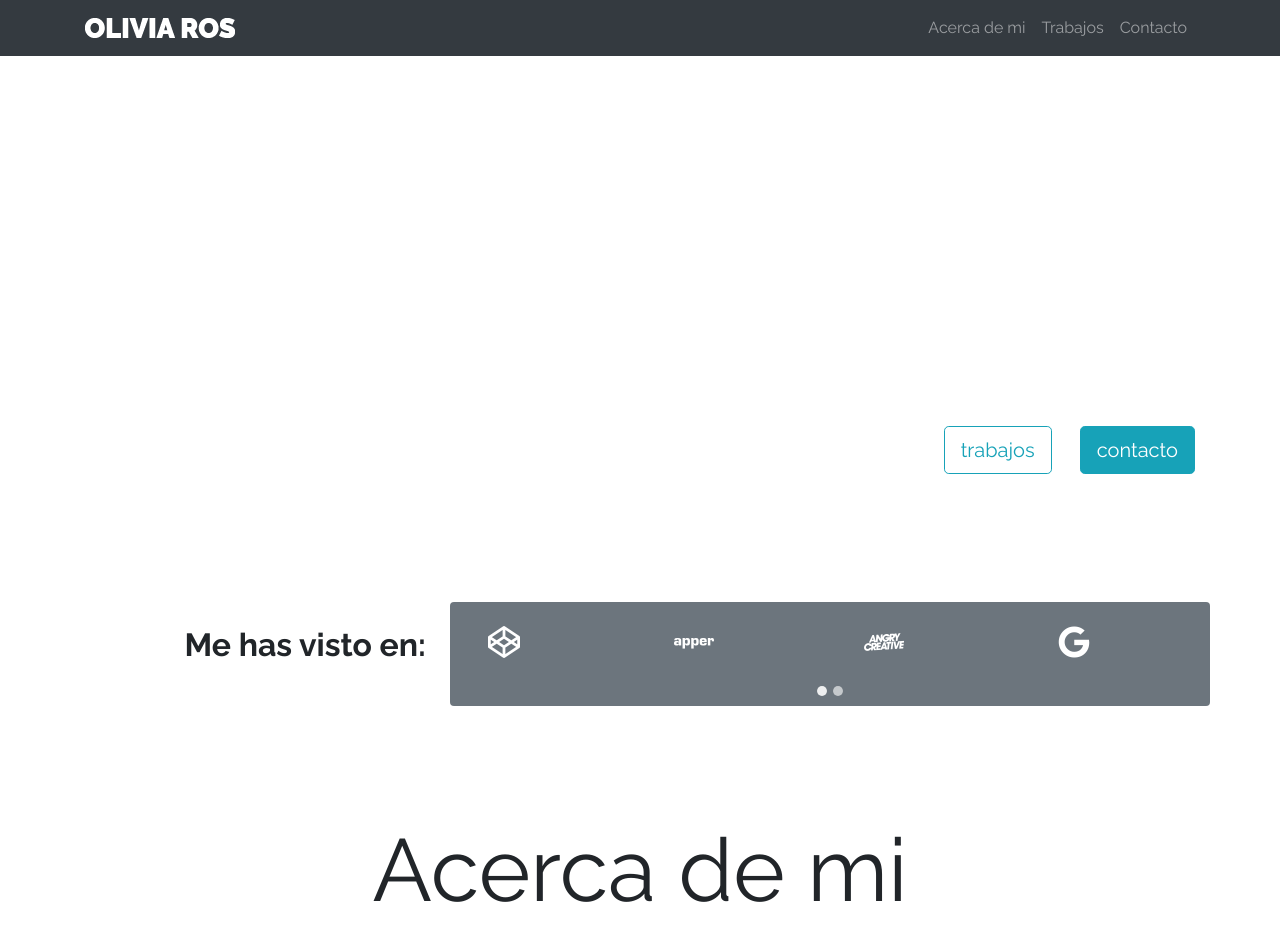
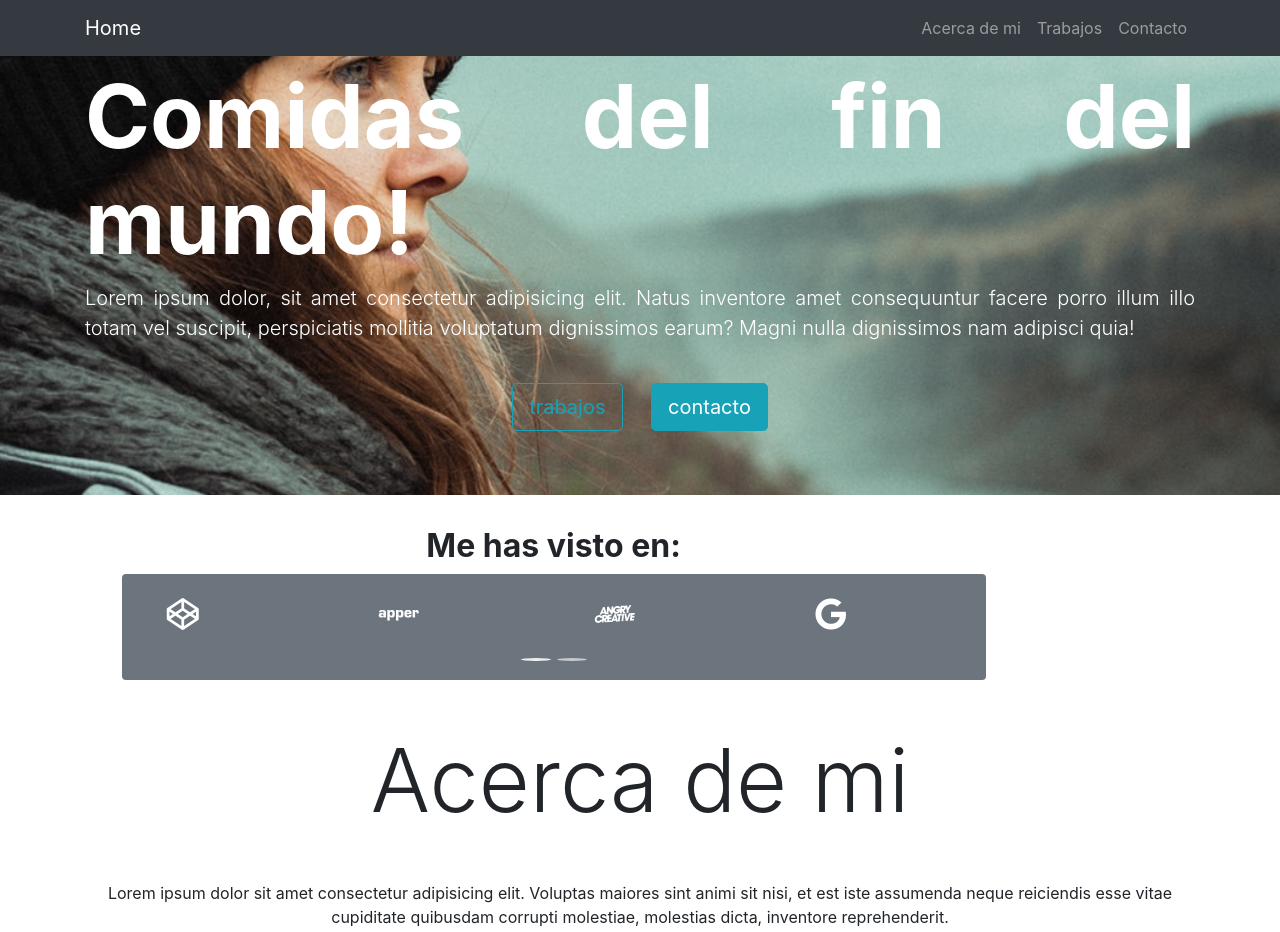
Before and after one commit to 8182/Proyecto-Olivia, a plain HTML site: page index.html in a window 1280 px wide. Shown: the top 932 px of the page. Drawn offline with nearby package versions, Linux system fonts and the light colour scheme; a script that the page names is missing.

Commit message:
full response web with boostrap

```diff
--- a/index.html
+++ b/index.html
@@ -1,4 +1,4 @@
-o<!DOCTYPE html>
+<!DOCTYPE html>
 <html lang="es">
 <head>
   <meta charset="UTF-8">
@@ -10,53 +10,63 @@ o<!DOCTYPE html>
   <link rel="stylesheet" href="./assets/css/style.css">
   <link rel="stylesheet" href="https://use.fontawesome.com/releases/v5.6.3/css/all.css" integrity="sha384-UHRtZLI+pbxtHCWp1t77Bi1L4ZtiqrqD80Kn4Z8NTSRyMA2Fd33n5dQ8lWUE00s/" crossorigin="anonymous">
   <link href="https://fonts.googleapis.com/css?family=Raleway:400,700" rel="stylesheet">
+
+  <meta name="viewport" content="width=device-width, initial-scale=1.0">
+  <link rel="stylesheet" href="css/bootstrap.css">
+  <link rel="stylesheet" href="css/bootstrap-responsive.css">
   <title>Olivia Ros | Food Blogger</title>
-</head>
+</head >
 <body>
-  <nav class="navbar navbar-expand-lg navbar-dark bg-dark fixed-top">
+  <!-- navbar -->
+  <nav class="navbar fixed-top navbar-expand-md navbar-dark bg-dark"> <!--relevant = "navbar-expand-md" -->
     <div class="container">
-      <a class="navbar-brand" href="#">
-        <img src="assets/img/logo.png" alt="logo">
-      </a>
-      <button class="navbar-toggler" type="button" data-toggle="collapse" data-target="#navbarNav" aria-controls="navbarNav" aria-expanded="false" aria-label="Toggle navigation">
+      <a class="navbar-brand" href="#">Home</a>
+      <button class="navbar-toggler" type="button" data-toggle="collapse" data-target="#navbarCollapse" aria-controls="navbarCollapse" aria-expanded="false" aria-label="Toggle navigation">
         <span class="navbar-toggler-icon"></span>
       </button>
-      <div class="collapse navbar-collapse" id="navbarNav">
-        <ul class="navbar-nav ml-auto ">
+      <div class="collapse navbar-collapse" id="navbarCollapse">
+        <!-- right navigation link  -->
+        <!-- class="col-xs-12 col-sm-12 col-md-9 col-lg-9 col-xl-10" -->
+        <ul class="nav navbar-nav ml-auto">
           <li class="nav-item">
-            <a class="nav-link" href="Acerca de mi">Acerca de mi
-            </a>
+            <a class="nav-link" href="#">Acerca de mi</a>
           </li>
           <li class="nav-item">
-            <a class="nav-link" href="trabajo">Trabajos</a>
+            <a class="nav-link" href="#works"
+            >Trabajos</a>
           </li>
           <li class="nav-item">
-            <a class="nav-link" href="Contacto">Contacto</a>
+            <a class="nav-link" href="#contacto"
+            >Contacto</a>
           </li>
         </ul>
       </div>
     </div>
+  </div>
 </nav>
 <!-- jumbotron -->
+<!-- <img src="./assets/img/bg-hero.jpg" class="img-fluid" alt="Responsive image"> -->
 <header>
-    <div class="jumbotron bg-transparent text-right">
+  <div class="jumbotron bg-transparent text-right jumbotron-fluid" id="jumbo">
     <div class="container">
-        <h1 class="display-1 text-white font-weight-bold">Comidas del fin del mundo!</h1>
-        <p class="lead">Lorem ipsum dolor, sit amet consectetur adipisicing elit. Natus inventore amet consequuntur facere porro illum illo totam vel suscipit, perspiciatis mollitia voluptatum dignissimos earum? Magni nulla dignissimos nam adipisci quia!</p><br>
+      <h1 class="display-1 text-white font-weight-bold display-2 text-justify">Comidas del fin del mundo!</h1>
+      <p class="lead text-justify">Lorem ipsum dolor, sit amet consectetur adipisicing elit. Natus inventore amet consequuntur facere porro illum illo totam vel suscipit, perspiciatis mollitia voluptatum dignissimos earum? Magni nulla dignissimos nam adipisci quia!</p><br>
+      <div class="text-center">
         <a class="btn btn-outline-info btn-lg mr-4" href="trabajos" role="button">trabajos</a>
-        <a class="btn btn-info btn-lg" href="contacto" role="button">contacto</a>
+        <a class="btn btn-lg btn-info" href="contacto" role="button">contacto</a>
+      </div>
     </div>
   </div>
 </header>
-  <div class="container my-5 py-3">
-    <div class="row">
-      <div class="col-4 p-4 text-right">
-        <h2 class="font-weight-bold">Me has visto en:</h2>
+<!-- star of carrucel -->
+<div class="container-fluid col-xl-10">
+  <div class="col-xs-12 col-sm-12 col-md-9 col-lg-9 col-xl-10">
+    <h2 class="font-weight-bold text-center">Me has visto en:</h2>
   </div>
-      <div class="col-8 bg-secondary text-white rounded pt-4 pb-5">
+  <div class="col-xs-12 col-sm-12 col-md-9 col-lg-9 col-xl-10 bg-secondary text-white rounded pt-4 pb-5">
     <div id="blogCarousel" class="carousel slide pointer-event" data-ride="carousel">
       <!-- carrucel -->
-          <ol class="carousel-indicators">
+      <ol class="carousel-indicators row text-center">
         <li data-target="#blogCarousel" data-slide-to="0" class="active"></li>
         <li data-target="#blogCarousel" data-slide-to="1" class=""></li>
       </ol>
@@ -124,7 +134,7 @@ o<!DOCTYPE html>
 </div>
 <br><br>
 <!-- mis trabajos -->
-  <div class=" bg-info container-fluid my-5 p-5">
+<div class=" bg-info container-fluid my-5 p-5 " id="works">
   <h2 class="display-4 text-center fonr-weight-bold text-light mb-3">Mis Trabajos</h2>
   <div class="card-deck">
     <!-- carta 1 -->
@@ -138,7 +148,7 @@ o<!DOCTYPE html>
         <div class="modal fade bd-example-modal-xl" tabindex="-1" role="dialog" aria-labelledby="myExtraLargeModalLabel" aria-hidden="true">
           <div class="modal-dialog modal-lg" role="document">
             <div class="modal-content">
-                <img src="./assets/img/card-1.jpg">
+              <img src="./assets/img/card-1.jpg" class="card-img-top h-50">
               <p>Lorem ipsum dolor sit amet consectetur adipisicing elit. Ad porro officiis voluptatem culpa nesciunt consequatur eligendi eius, unde magni? Voluptatem doloremque quam quo deleniti excepturi et consectetur hic voluptas ex.</p>
               <button type="button" class="btn btn-primary" data-dismiss="modal">Close</button>
             </div>
@@ -157,7 +167,7 @@ o<!DOCTYPE html>
         <div class="modal fade bd-example-modal-lg" tabindex="-1" role="dialog" aria-labelledby="myLargeModalLabel" aria-hidden="true">
           <div class="modal-dialog modal-lg" role="document">
             <div class="modal-content">
-                <img src="./assets/img/card-2.jpg">
+              <img src="./assets/img/card-2.jpg" class="card-img-top h-50">
               <p>Lorem ipsum dolor sit amet consectetur adipisicing elit. Perferendis fugit suscipit beatae asperiores blanditiis sint accusamus. Sapiente reprehenderit officiis illo eos nihil totam, ab quo, repellendus, perspiciatis assumenda similique quas.</p>
               <button type="button" class="btn btn-primary" data-dismiss="modal">Close</button>
             </div>
@@ -176,7 +186,7 @@ o<!DOCTYPE html>
         <div class="modal fade bd-example-modal-lg" tabindex="-1" role="dialog" aria-labelledby="myLargeModalLabel" aria-hidden="true" id="exampleModal">
           <div class="modal-dialog modal-lg" role="document">
             <div class="modal-content">
-                <img src="./assets/img/card-3.jpg">
+              <img src="./assets/img/card-3.jpg" class="card-img-top h-50">
               <p>Lorem ipsum dolor sit amet consectetur adipisicing elit. Perferendis fugit suscipit beatae asperiores blanditiis sint accusamus. Sapiente reprehenderit officiis illo eos nihil totam, ab quo, repellendus, perspiciatis assumenda similique quas.</p>
               <button type="button" class="btn btn-primary" data-dismiss="modal">Close</button>
             </div>
@@ -186,12 +196,9 @@ o<!DOCTYPE html>
     </div>
   </div>
 </div>
-    </div>
-  </div>
 <!-- Contacto -->
-  <div id="contact" class="container my-5">
-    <div class="container my-5 mx-5">
-      <h2 class="display-3 font-weight-bold text-center my-4">Contáctame</h2>
+<div id="contact" class="container ">
+    <h2 class="display-4 font-weight-bold text-center my-4">Contáctame</h2>
     <p class="text-center my-4"> Lorem ipsum dolor sit amet, consectetur adipisicing elit. Illum, molestiae. Tenetur consequuntur perferendis temporibus illum quis reprehenderit, neque placeat explicabo, dolor quaerat ex. Velit quo, neque cumque iusto sint vero!</p>
     <div class="typeform-widget" data-url="https://franibe.typeform.com/to/AYVtoJ" style="width: 100%; height: 500px;"></div> <script> (function() { var qs,js,q,s,d=document, gi=d.getElementById, ce=d.createElement, gt=d.getElementsByTagName, id="typef_orm", b="https://embed.typeform.com/"; if(!gi.call(d,id)) { js=ce.call(d,"script"); js.id=id; js.src=b+"embed.js"; q=gt.call(d,"script")[0]; q.parentNode.insertBefore(js,q) } })() </script> <div style="font-family: Sans-Serif;font-size: 12px;color: #999;opacity: 0.5; padding-top: 5px;"> powered by <a href="https://admin.typeform.com/signup?utm_campaign=AYVtoJ&utm_source=typeform.com-13260463-Basic&utm_medium=typeform&utm_content=typeform-embedded-poweredbytypeform&utm_term=EN" style="color: #999" target="_blank">Typeform</a> </div>
   </section>
@@ -199,7 +206,7 @@ o<!DOCTYPE html>
 </div>
 <!-- footer -->
 <footer class="bg-dark text-center text-light p-3">
-  <p >Olivia Ros 2019. Todos los derechos reservados.</p>
+  <p>Olivia Ros 2019. Todos los derechos reservados.</p>
 </footer>
 </body>
 </html>
```
Lines whose indentation alone changed are shown as unchanged.
